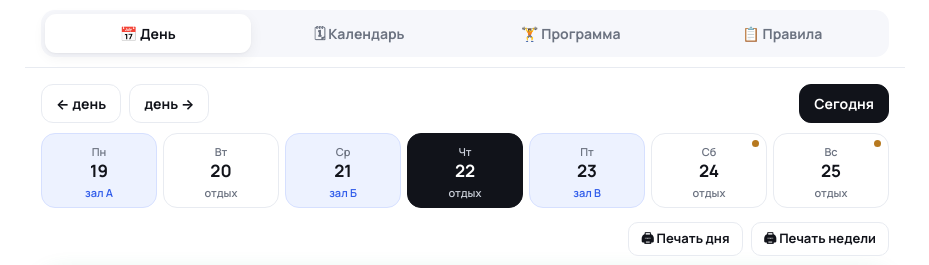
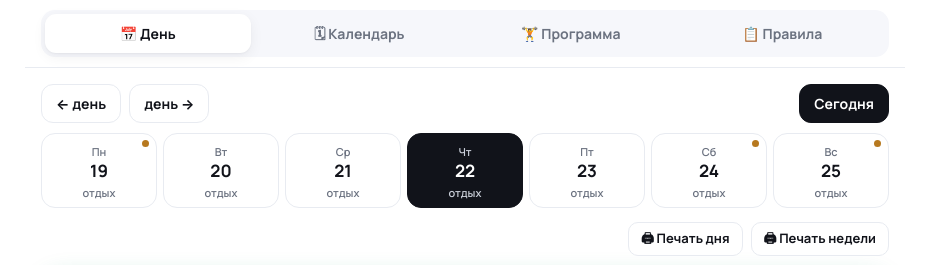
Before and after one commit to andreynessm-beep/fitness-plan, a plain HTML site: page index.html in a window 1280 px wide. Shown: the top 265 px of the page, without its empty margins (175-1104 px from the left). Drawn offline with Linux system fonts and the light colour scheme.

Commit message:
Training pause 19-25.10, program shifted one week
Co-Authored-By: Claude Opus 5.5 <noreply@anthropic.com>

```diff
--- a/index.html
+++ b/index.html
@@ -236,7 +236,7 @@ h4{margin:18px 0 8px;font-size:16px;font-weight:800}
 
 <script>
 /* ===== ДАННЫЕ ===== */
-const START=new Date(2026,9,12), END=new Date(2026,11,6), ALCO_END=new Date(2026,11,12);
+const START=new Date(2026,9,12), END=new Date(2026,11,13), ALCO_END=new Date(2026,11,12), PAUSE_S=new Date(2026,9,19), PAUSE_E=new Date(2026,9,25);
 const WDN=["Понедельник","Вторник","Среда","Четверг","Пятница","Суббота","Воскресенье"];
 const WDS=["Пн","Вт","Ср","Чт","Пт","Сб","Вс"];
 const MON=["января","февраля","марта","апреля","мая","июня","июля","августа","сентября","октября","ноября","декабря"];
@@ -302,13 +302,13 @@ const EV={
  "2026-10-18":[["📊","Первый недельный отчёт","Вечером: скрин весов за неделю + как прошли 3 тренировки."]],
  "2026-10-24":[["🎉","День рождения в гостях","Шашлык + овощи без лаваша и соусов. Виски со льдом или водой, без колы. Лимит заранее (3–4 по 40 мл), стакан воды после каждой. Дома перед выходом — белок. Закончить за 2–3 ч до сна."]],
  "2026-10-25":[["💧","День после праздника","0,5–1 л воды с солью до кофе. Вес сегодня и завтра не считаем. Всё по плану, без голодовки."]],
- "2026-10-26":[["📏","Замеры + старт креатина","Утром натощак: талия по пупку на выдохе, ягодицы, грудь. Креатин 5 г с сегодня. В зале выпады — уже с гантелями."]],
+ "2026-10-26":[["📏","Возвращаемся в зал + замеры + креатин","Тренировка А с весами недели 2. Утром натощак: талия по пупку на выдохе, ягодицы, грудь. Креатин 5 г с сегодня."]],
  "2026-11-09":[["🏁","Разбор первого месяца","Замеры + фото фас/бок/спина. С сегодня можно 1 читмил по еде раз в 2 недели."]],
  "2026-11-10":[["🩺","Неделя врачей 10–15.11","Давление в аптеке, запись сна приложением, ЭКГ, анализы крови, УЗИ живота."]],
  "2026-11-23":[["📏","Замеры","Талия, ягодицы, грудь — утром натощак."]],
- "2026-11-30":[["🔋","Разгрузочная неделя","В зале 2 подхода и веса ниже. Это нормально и нужно."]],
- "2026-12-06":[["🧱","Строим блок 2","Коуч собирает программу на 07.12 – 31.01."]],
- "2026-12-07":[["📏","Замеры + фото","Сравнение с 09.10."]],
+ "2026-10-19":[["⏸","Пауза в зале до 25.10","Тренировки возобновляем в понедельник 26.10 с весами недели 2. Еда, вода и шаги — по плану."]],
+ "2026-12-07":[["📏","Замеры + фото + разгрузочная неделя","Сравнение с 09.10. В зале 2 подхода и веса ниже — это нормально и нужно."]],
+ "2026-12-13":[["🧱","Строим блок 2","Коуч собирает программу на 14.12 и дальше."]],
  "2026-12-21":[["🌴","Старт диет-брейка (21.12 – 03.01)","2 недели едим на поддержке ~2 900 ккал: та же еда, порции больше, белок тот же. Зал продолжаем. Это не «отпуск от плана», а часть плана: по исследованиям так жир уходит лучше, а результат держится."]],
  "2027-01-04":[["🔁","Снова дефицит","Возвращаемся к ~2 200 ккал. Замеры + фото."]],
 };
@@ -325,13 +325,14 @@ const wdi=d=>(d.getDay()+6)%7;
 const dnum=d=>Math.round((day0(d)-START)/864e5);
 const weekOf=d=>Math.floor(dnum(d)/7)+1;
 const inProg=d=>day0(d)>=START&&day0(d)<=END;
+const tw=d=>{d=day0(d);if(d<PAUSE_S)return weekOf(d);if(d<=PAUSE_E)return 0;return Math.min(8,weekOf(d)-1);};
 const kg=v=>/^[\d,]+$/.test(v)?v+" кг":v;
 const TODAY=day0(new Date());
 const D=k=>fromKey(k);
 
 /* ===== ДЕНЬ ===== */
 function timeline(d){
-  const w=wdi(d), g=GYM[w], k=key(d), wk=weekOf(d), wknd=w>=5, r=[];
+  const w=wdi(d), g=tw(d)?GYM[w]:null, k=key(d), wk=weekOf(d), wknd=w>=5, r=[];
   let wake="Подъём → туалет → взвеситься натощак";
   if(MEAS[k]) wake+=" + <b>замеры</b> (талия, ягодицы, грудь)";
   if(PHOTO[k]) wake+=" + <b>фото</b> фас / бок / спина";
@@ -363,7 +364,7 @@ function timeline(d){
   return r;
 }
 function supps(d){
-  const g=GYM[wdi(d)], wk=weekOf(d), r=[
+  const g=tw(d)?GYM[wdi(d)]:null, wk=weekOf(d), r=[
     ["08:05","натощак",["Таблетка от рефлюкса"],"как назначил врач"],
     ["08:45","с завтраком",["Men's Multi · 1 таб","Омега-3 · 1 капс"]],
     ["13:00","с обедом",["Зелёный чай · 1 капс","Чёрный тмин · ½ ч. л."],"чай отдельно от мультика — мешает железу"]];
@@ -394,18 +395,18 @@ function heroHTML(d,cls,top,chips,pct,lbl){
 }
 
 function dayHTML(d){
-  const w=wdi(d), g=GYM[w], k=key(d), wk=weekOf(d), ip=inProg(d), dn=dnum(d)+1;
+  const w=wdi(d), g=tw(d)?GYM[w]:null, k=key(d), wk=weekOf(d), ip=inProg(d), dn=dnum(d)+1;
   const chips=[g?`🏋️ Тренировка ${g} · 18:30`:`🌿 День отдыха`];
   if(ip) chips.push(`👣 от ${STEPS[wk-1]} шагов`);
   if(d<ALCO_END) chips.push(`🚫 Алкоголь 0 · ещё ${Math.round((ALCO_END-day0(d))/864e5)} дн.`);
-  let h=heroHTML(d,g?"":"rest",ip?`Неделя ${wk} из 8 · день ${dn} из 56`:"После блока 1",chips,ip?Math.round(dn/56*100):null,["Блок 1 · 12.10","06.12"]);
+  let h=heroHTML(d,g?"":"rest",ip?`Неделя ${wk} из 9 · день ${dn} из 63`:"После блока 1",chips,ip?Math.round(dn/63*100):null,["Блок 1 · 12.10","13.12"]);
   h+=`<div class="tiles">
    <div class="tile"><div class="ic">🔥</div><b>~2 200</b><small>ккал по меню</small></div>
    <div class="tile"><div class="ic">🥩</div><b>~190 г</b><small>белка</small></div>
    <div class="tile"><div class="ic">💧</div><b>3–3,5 л</b><small>воды</small></div>
    <div class="tile"><div class="ic">👣</div><b>${ip?STEPS[wk-1]:"10 000"}</b><small>шагов</small></div></div>`;
   h+=evHTML(k);
-  if(d>END) h+=`<div class="box" style="margin:0 0 14px">Блок 1 закончился 06.12. Программу на 07.12 – 31.01 коуч соберёт по итогам — пока день по базовому шаблону.</div>`;
+  if(d>END) h+=`<div class="box" style="margin:0 0 14px">Блок 1 закончился 13.12. Программу на 14.12 и дальше коуч соберёт по итогам — пока день по базовому шаблону.</div>`;
 
   const t=tlHTML(timeline(d),k);
   h+=sec("🕗","#edf2ff","Распорядок дня",t[0],t[1]);
@@ -420,7 +421,7 @@ function dayHTML(d){
   h+=sec("💊","#f3edff","Добавки","",`<div class="sup">${supps(d).map(r=>`<div class="su"><div class="t">${r[0]}<small>${r[1]}</small></div><div class="p">${r[2].map(x=>`<span>${x}</span>`).join("")}${r[3]?`<em>${r[3]}</em>`:""}</div></div>`).join("")}</div>`);
 
   if(g){
-    const wi=Math.min(8,Math.max(1,wk))-1;
+    const wi=Math.min(8,Math.max(1,tw(d)))-1;
     h+=sec("🏋️","#edf2ff","Тренировка "+g,`<span class="cnt">неделя ${wi+1}</span>`,`<div class="phase">⚡<div><b>${PHASE[wi]}</b></div></div>
     <div class="ex">${W[g].map((e,j)=>{const c=/Кардио/.test(e[0]);return `<div class="exr${c?" cardio":""}"><div class="no">${j+1}</div><div class="nm">${e[0]}<small>${c?e[2]:e[1]+" · отдых "+e[2]}</small></div><div class="wt">${kg(P[g][j][wi])}</div></div>`}).join("")}</div>
     <div class="box" style="margin:0 0 10px"><b>⏱ Отдых по самочувствию:</b> дыхание успокоилось — следующий подход, но не меньше нижней границы. В следующем подходе меньше повторов, чем нужно, — отдыхай дольше, до верхней границы.</div><p class="warm"><b>Разминка 8–10 мин стоя:</b> 5 мин эллипс или велосипед → махи ногами, вращения плеч и таза, 10 приседаний без веса → 1–2 лёгких подхода с пустым грифом.</p>
@@ -447,7 +448,7 @@ let SEL=FIRST();
 function renderDay(){
   const mon=addD(SEL,-wdi(SEL));
   let h=`<div class="dnav"><button onclick="go(-1)">← день</button><button onclick="go(1)">день →</button><button class="today" onclick="SEL=FIRST();renderDay()">${TODAY<START?"К старту":"Сегодня"}</button></div><div class="strip">`;
-  for(let i=0;i<7;i++){const d=addD(mon,i),g=inProg(d)?GYM[i]:null;h+=`<button class="${g?"g ":""}${+d===+SEL?"sel ":""}${+d===+TODAY?"now ":""}${EV[key(d)]?"ev":""}" onclick="pick('${key(d)}')"><small>${WDS[i]}</small><b>${d.getDate()}</b><small class="t">${g?"зал "+g:(d<START?"—":"отдых")}</small></button>`;}
+  for(let i=0;i<7;i++){const d=addD(mon,i),g=inProg(d)&&tw(d)?GYM[i]:null;h+=`<button class="${g?"g ":""}${+d===+SEL?"sel ":""}${+d===+TODAY?"now ":""}${EV[key(d)]?"ev":""}" onclick="pick('${key(d)}')"><small>${WDS[i]}</small><b>${d.getDate()}</b><small class="t">${g?"зал "+g:(d<START?"—":"отдых")}</small></button>`;}
   h+=`</div><div class="tools"><button onclick="printDays([SEL])">🖨 Печать дня</button><button onclick="printWeek()">🖨 Печать недели</button></div>`;
   h+=dayHTML(SEL);
   document.getElementById("v-day").innerHTML=h;
@@ -462,7 +463,7 @@ function renderCal(){
     h+=`<div class="month"><h3>${MONN[m]} ${y}</h3><div class="cal">${WDS.map(x=>`<div class="wd">${x}</div>`).join("")}`;
     for(let i=0;i<wdi(first);i++) h+=`<div class="blank"></div>`;
     for(let dd=1;dd<=days;dd++){
-      const d=new Date(y,m,dd), g=GYM[wdi(d)], k=key(d), e=EV[k], ip=inProg(d);
+      const d=new Date(y,m,dd), g=tw(d)?GYM[wdi(d)]:null, k=key(d), e=EV[k], ip=inProg(d);
       h+=`<button class="${g&&ip?"g ":""}${!ip?"out ":""}${+d===+TODAY?"now ":""}" ${d<START?"disabled":`onclick="pick('${k}')"`} title="${e?e[0][1]:""}"><b>${dd}</b><small>${g&&ip?"зал "+g:""}</small>${e?`<div style="margin-top:2px">${e[0][0]}</div>`:""}</button>`;
     }
     h+=`</div></div>`;
@@ -473,7 +474,7 @@ function renderCal(){
 
 function renderProg(){
   const cw=inProg(TODAY)?weekOf(TODAY):0;
-  let h=`<h4 style="margin-top:0">Блок 1 · 12.10 – 06.12 · Full Body Пн / Ср / Пт в 18:30</h4><div class="scroll"><table><tr><th>#</th><th>Даты</th><th>Зал</th><th>Шаги в день</th></tr>`;
+  let h=`<h4 style="margin-top:0">Блок 1 · 12.10 – 13.12 (пауза 19–25.10) · Full Body Пн / Ср / Пт в 18:30</h4><div class="scroll"><table><tr><th>#</th><th>Даты</th><th>Зал</th><th>Шаги в день</th></tr>`;
   for(let i=0;i<8;i++){const a=addD(START,i*7),b=addD(a,6);h+=`<tr class="${i+1===cw?"cur":""}"><td>${i+1}</td><td class="s">${pad(a.getDate())}.${pad(a.getMonth()+1)} – ${pad(b.getDate())}.${pad(b.getMonth()+1)}</td><td>${PHASE[i]}</td><td>${STEPS[i]}</td></tr>`;}
   h+=`</table></div>`;
   [["А","Понедельник"],["Б","Среда"],["В","Пятница"]].forEach(([k,dn])=>{
@@ -482,7 +483,7 @@ function renderProg(){
   });
   h+=`<div class="box"><b>Как прибавлять:</b> вес следующей недели берёшь, только если на этой сделал все подходы и повторы. Не сделал — повтори вес, график сдвигается на неделю. Гантели — вес одной гантели. Больше +10 кг за тренировку не прыгать.</div>
   <h4>Дальше по месяцам</h4><table><tr><th>Когда</th><th>Цель</th><th>Что делаем</th></tr>
-  <tr><td class="s">07.12 – 20.12</td><td>~106–107 кг</td><td>Блок 2 зала (коуч собирает 06.12). 12.12 конец «поста» по алкоголю</td></tr>
+  <tr><td class="s">07.12 – 20.12</td><td>~106–107 кг</td><td>Разгрузка 07–13.12, блок 2 зала с 14.12 (коуч собирает 13.12). 12.12 конец «поста» по алкоголю</td></tr>
   <tr><td class="s">21.12 – 03.01</td><td>держим вес</td><td>🌴 Диет-брейк: 2 недели на поддержке ~2 900 ккал, зал продолжаем. Новый год — читмил</td></tr>
   <tr><td class="s">04.01 – 31.01</td><td>~104–105 кг</td><td>Снова дефицит ~2 200. Минус ~12 кг от старта — по исследованиям заметно слабее апноэ</td></tr>
   <tr><td class="s">февраль – апрель</td><td>97–100 кг, талия ~100</td><td>Блоки 3–4, пересчёт калорий каждые −5 кг, гастроэнтеролог про Пантап</td></tr>
```
